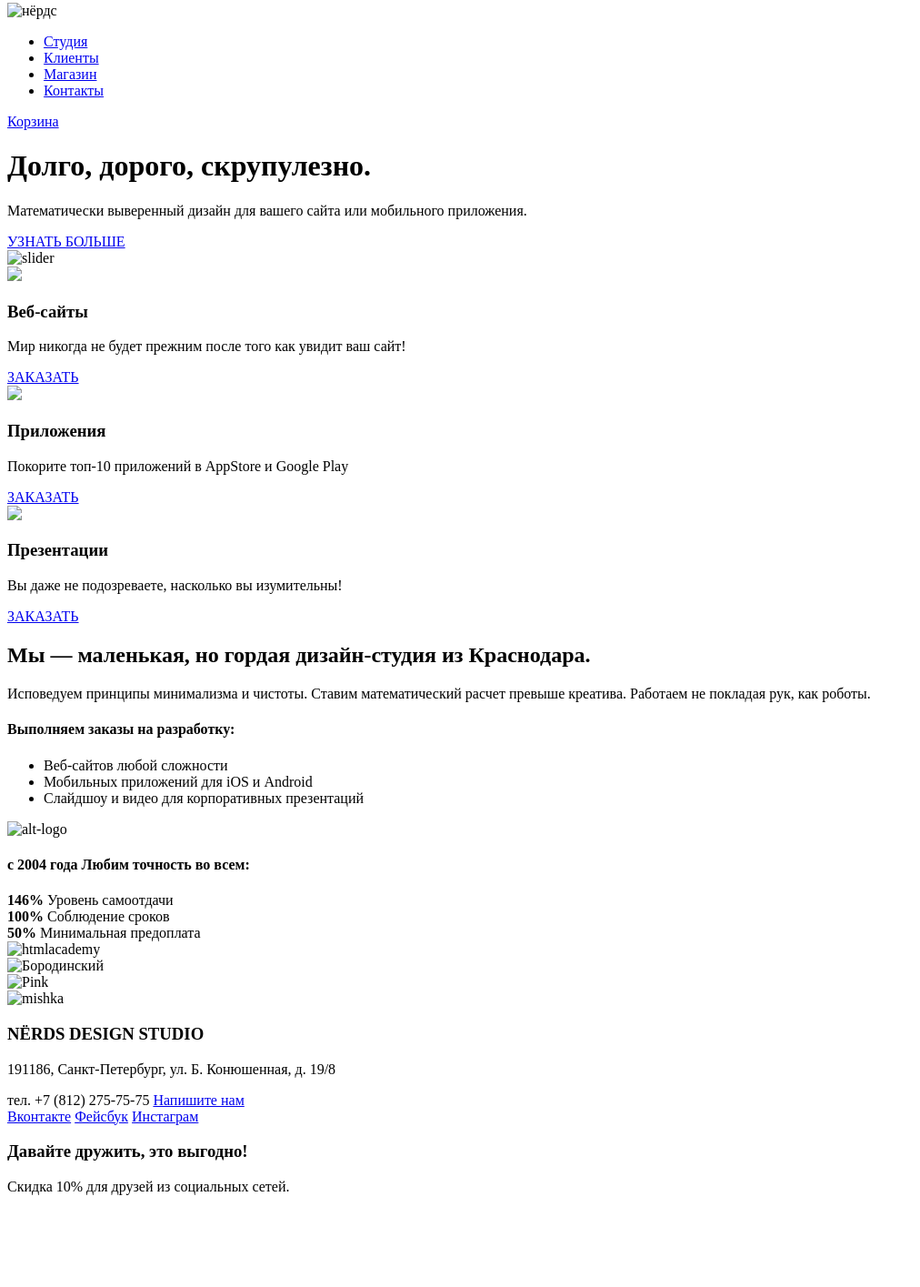
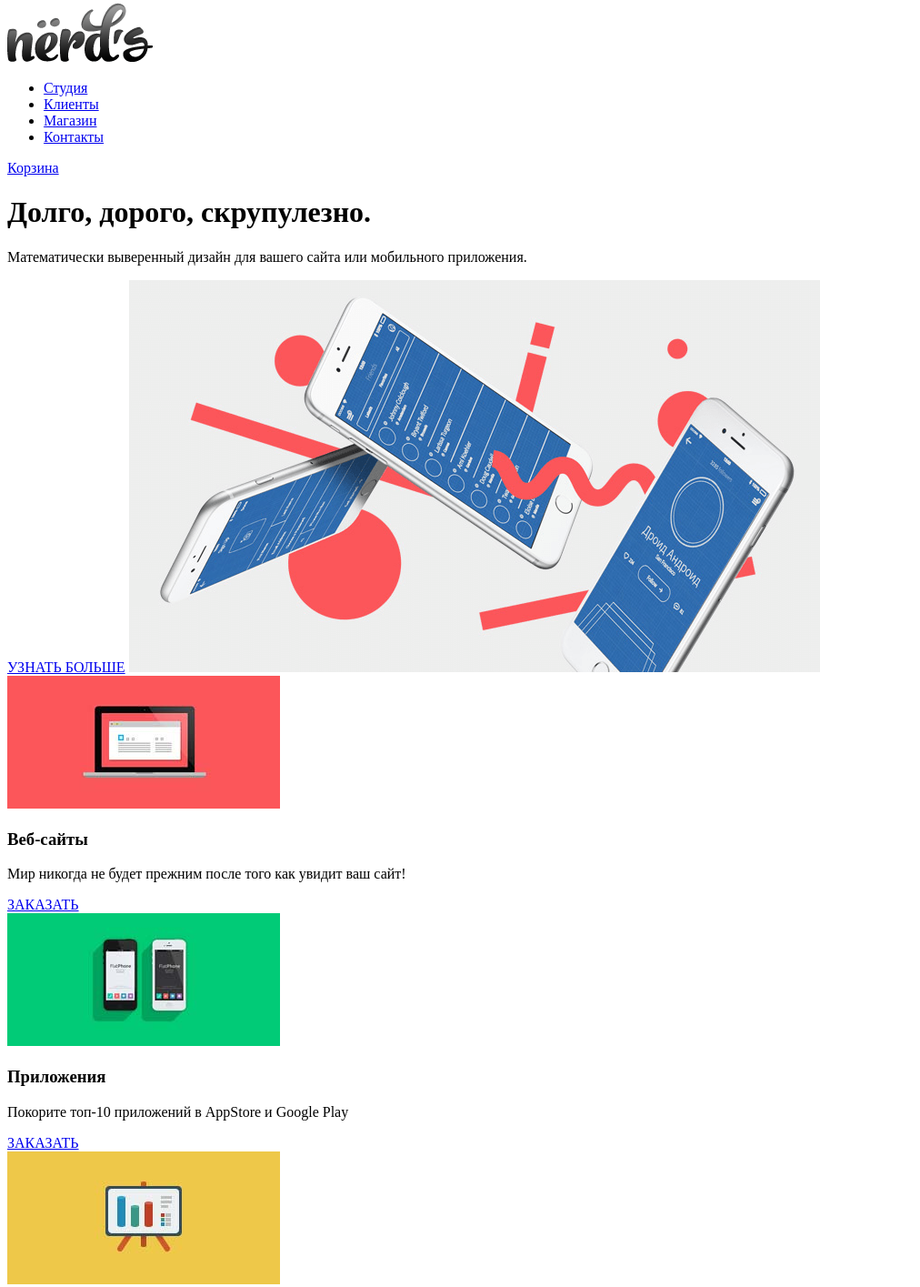
Before and after one commit to IvanZhigin/238439-nerds, a plain HTML site: page index.html in a window 1280 px wide. Shown: the part 5-1420 px from the top of the page at 91% size, without its empty margins (0-1012 px from the left). Before the commit the page ends 1335 px from the top, so only its background shows below. Drawn offline with Linux system fonts and the light colour scheme.

Commit message:
графика-2

```diff
--- a/index.html
+++ b/index.html
@@ -7,46 +7,42 @@
    <body>
       <header class="page-header">
          <div class="container">
-            <img src="#" alt="нёрдс" class="logo">
+            <img src="img/nerds-logo.png" alt="нёрдс" class="logo">
+            <nav class="main-nav">
                <ul class="main-nav">
                   <li><a href="#">Студия</a></li>
                   <li><a href="#">Клиенты</a></li>
                   <li><a href="#">Магазин</a></li>
                   <li><a href="#">Контакты</a></li>
                </ul>
+            </nav>
             <div class="basket">
                <a href="#">Корзина</a>
             </div>
-            <div class="slogan">
+            <div class="slider-1">
                <h1>Долго, дорого, скрупулезно.</h1>
                <p>Математически выверенный дизайн для вашего сайта или мобильного приложения.</p>
                <a href="#">УЗНАТЬ БОЛЬШЕ</a>
+               <img src="img/slider-1.png" alt="slider-1">
             </div>
-            <img src="#" alt="slider">
          </div>
       </header>
       <main class="page-main">
          <div class="container">
             <div class="item-1">
-               <div class="icon-1">
-                  <img src="#">
-               </div>
+               <img src="img/item-1.jpg">
                <h3>Веб-сайты</h3>
                <p>Мир никогда не будет прежним после того как увидит ваш сайт!</p>
                <a href="#" class="link-1">ЗАКАЗАТЬ</a>
             </div>
             <div class="item-2">
-               <div class="icon-2">
-                  <img src="#">
-               </div>
+               <img src="img/item-2.jpg">
                <h3>Приложения</h3>
                <p>Покорите топ-10 приложений в AppStore и Google Play</p>
                <a href="#" class="link-2">ЗАКАЗАТЬ</a>
             </div>
             <div class="item-3">
-               <div class="icon-3">
-                  <img src="#">
-               </div>
+               <img src="img/item-3.jpg">
                <h3>Презентации</h3>
                <p>Вы даже не подозреваете, насколько вы изумительны!</p>
                <a href="#" class="link-3">ЗАКАЗАТЬ</a>
@@ -66,7 +62,7 @@
                </ul>
             </div>
             <div class="advantages">
-               <img src="#" alt="alt-logo">
+               <img src="img/alt-logo.jpg" alt="alt-logo">
                <h4>с 2004 года Любим точность во всем:</h4>
                <div class="showing">
                   <b>146%</b>
@@ -83,13 +79,13 @@
             </div>
             <div class="line"></div>
             <div class="logotypes">
-               <img src="#" alt="htmlacademy">
+               <img src="img/logo-htmlacademy.png" alt="htmlacademy">
                <div class="vert-line"></div>
-               <img src="#" alt="Бородинский">
+               <img src="img/logo-barbershop.png" alt="Бородинский">
                <div class="vert-line"></div>
-               <img src="#" alt="Pink">
+               <img src="img/logo-pink.png" alt="Pink">
                <div class="vert-line"></div>
-               <img src="#" alt="mishka">
+               <img src="img/logo-mishka.png" alt="mishka">
             </div>
             <div class="line"></div>
          </div>
```
Also changed, not shown: catalog.html (+7 -7 lines). Lines whose indentation alone changed are shown as unchanged.
